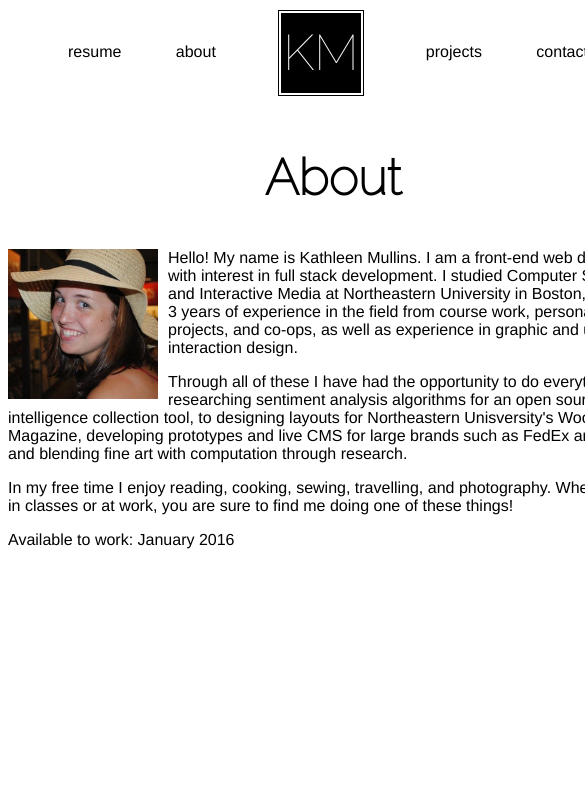
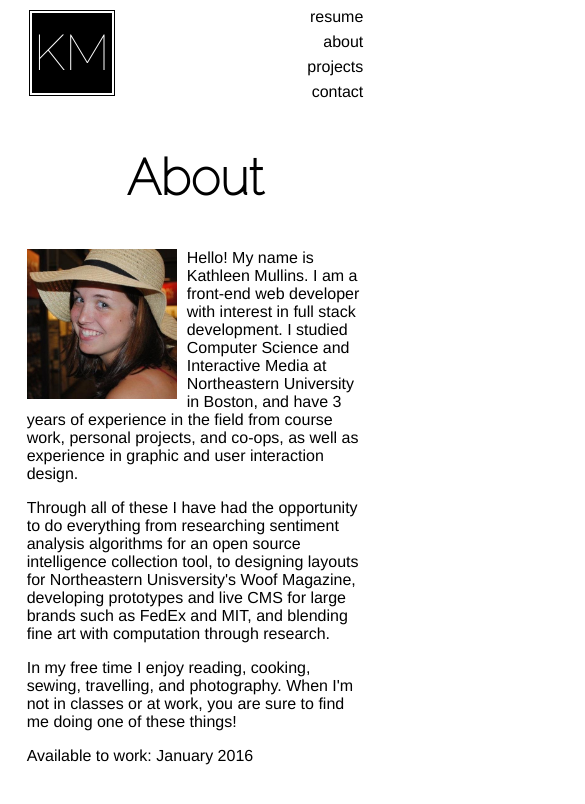
Before and after one commit to mullinsk/portfolio, a plain HTML site: page index.html in a window 390 px wide. Shown: the top 804 px of the page, 585 px wide, since content can reach past the window. Drawn offline with nearby package versions, Linux system fonts and the light colour scheme.

Commit message:
responsive

```diff
--- a/css/main.css
+++ b/css/main.css
@@ -156,7 +156,30 @@ a:hover, a:hover .initial{
 	height: 0;
 }
 .cf { display: inline-block; }
-/* start commented backslash hack \*/
+
 * html .cf { height: 1%; }
 .cf { display: block; }
-/* close commented backslash hack */
+
+
+@media screen and (max-width:650px){
+	#content{
+		width: 90%;
+	}
+	.nav{
+		width: 90%;
+	}
+	.nav #logo{
+		float: left;
+	}
+	.nav ul{
+		width: 70%;
+		margin: 0;
+		float: right;
+	}
+
+	.nav ul li{
+		display: block;
+		text-align: right;
+		margin: 0 0 7px 0;
+	}
+}
--- a/index.html
+++ b/index.html
@@ -9,21 +9,30 @@
 	<script type="text/javascript" src="js/jquery.flexslider-min.js"></script>
 	<script type="text/javascript" src="js/main.js"></script>
 	<link href='http://fonts.googleapis.com/css?family=Raleway:100' rel='stylesheet' type='text/css'>
+	<meta name="viewport" content="width=device-width, initial-scale=1">
 
 </head>
 <body>
 	<section class="nav">
-	<ul class="links cf">
+		<ul class="links cf ">
 			<li><a href="#resume">resume</a></li>
 			<li><a href="#about">about</a></li>
 		</ul>
+		<div class="logo-wrap">
 			<div id="logo">
 				KM
 			</div>
-	<ul class="links cf">
+		</div>
+		<ul class="links cf ">
 			<li><a href="#projects">projects</a></li>
 			<li><a href="#contact">contact</a></li>
 		</ul>
+<!-- 	<ul class="mobile-links cf mobileonly">
+	<li><a href="#projects">projects</a></li>
+	<li><a href="#contact">contact</a></li>
+	<li><a href="#resume">resume</a></li>
+	<li><a href="#about">about</a></li>
+</ul> -->
 </section>
 <section id="content">
 
```
Lines whose indentation alone changed are shown as unchanged.
